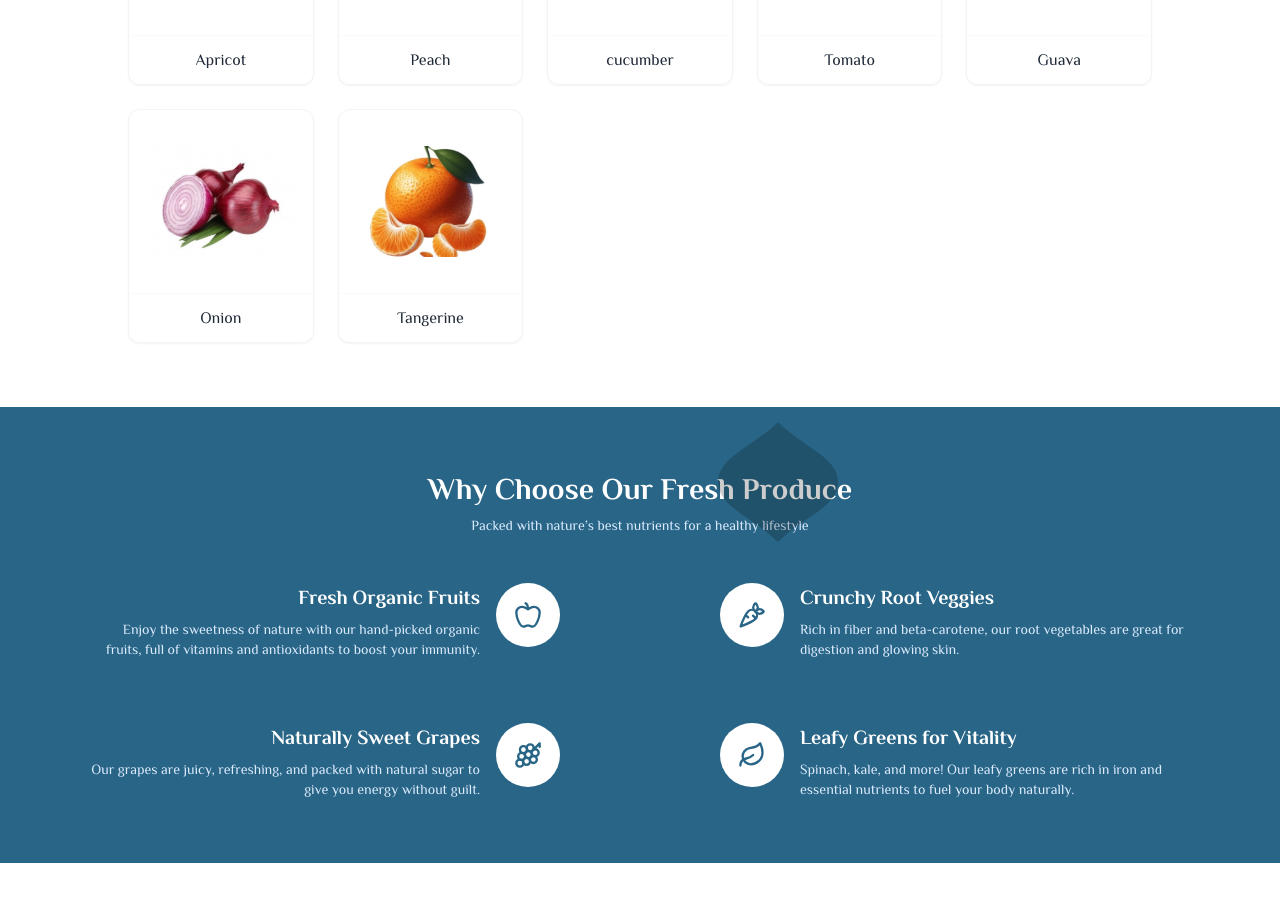
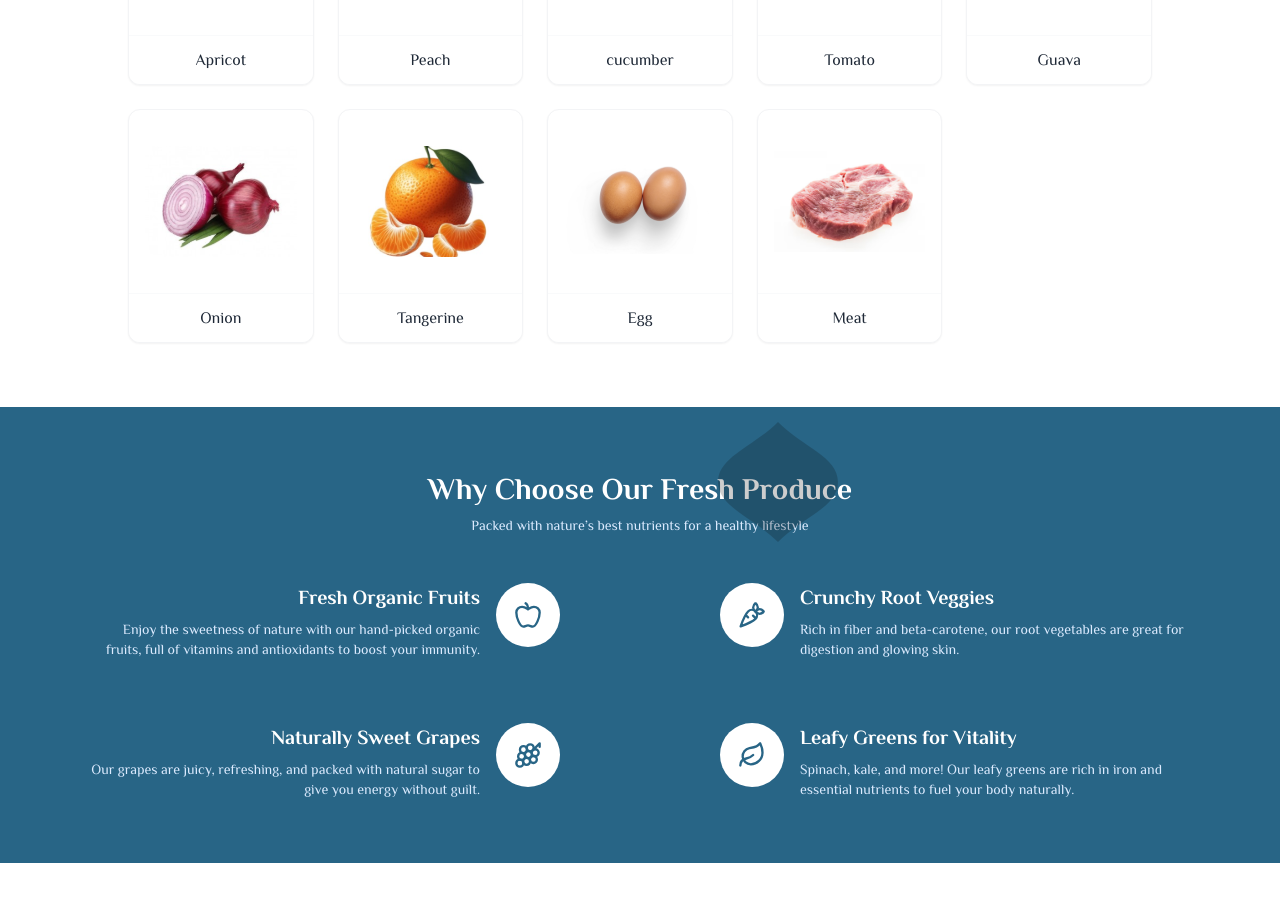
Before and after one commit to abdalrahman-droubi/royal-gate, a Next.js app: page /en in a window 1280 px wide. Shown: the part 2954-3855 px from the top of the page. Built offline with nearby package versions, Linux system fonts and the light colour scheme; a web font is replaced by a local one.

Commit message:
update the product

```diff
--- a/src/components/Products.tsx
+++ b/src/components/Products.tsx
@@ -23,6 +23,8 @@ import p9 from "@assets/p8.svg";
 import pc from "@assets/p21.svg";
 import p10 from "@assets/p10.svg";
 import MM from "@assets/mm.svg";
+import Egg from "@assets/Egg.svg";
+import Meet from "@assets/Meat.jpg";
 
 type Product = {
   name: string;
@@ -65,6 +67,8 @@ export default function Products({ locale }: { locale: string }) {
     { name: t("products.guava"), image: p10 },
     { name: t("products.onion"), image: P3 },
     { name: t("products.tangerine"), image: MM },
+    { name: t("products.Egg"), image: Egg },
+    { name: t("products.Meat"), image: Meet },
   ];
 
   return (
--- a/src/i18n/messages/ar.json
+++ b/src/i18n/messages/ar.json
@@ -83,7 +83,9 @@
     "eggplant": "أفوكادو",
     "watermelon": "بطيخ",
     "melon": "شمام",
-    "guava": "جوافة"
+    "guava": "جوافة",
+    "Egg": "بيض",
+    "Meat": "لحوم"
   },
   "Gallery": {
     "gallery": "معرض الصور"
--- a/src/i18n/messages/en.json
+++ b/src/i18n/messages/en.json
@@ -67,7 +67,9 @@
     "eggplant": "Avocado",
     "watermelon": "Watermelon",
     "melon": "Melon",
-    "guava": "Guava"
+    "guava": "Guava",
+    "Egg": "Egg",
+    "Meat": "Meat"
   },
   "Gallery": {
     "gallery": "Gallery"
```
Also changed, not shown: public/assets/Egg.svg (added), public/assets/Meat.jpg (added).
